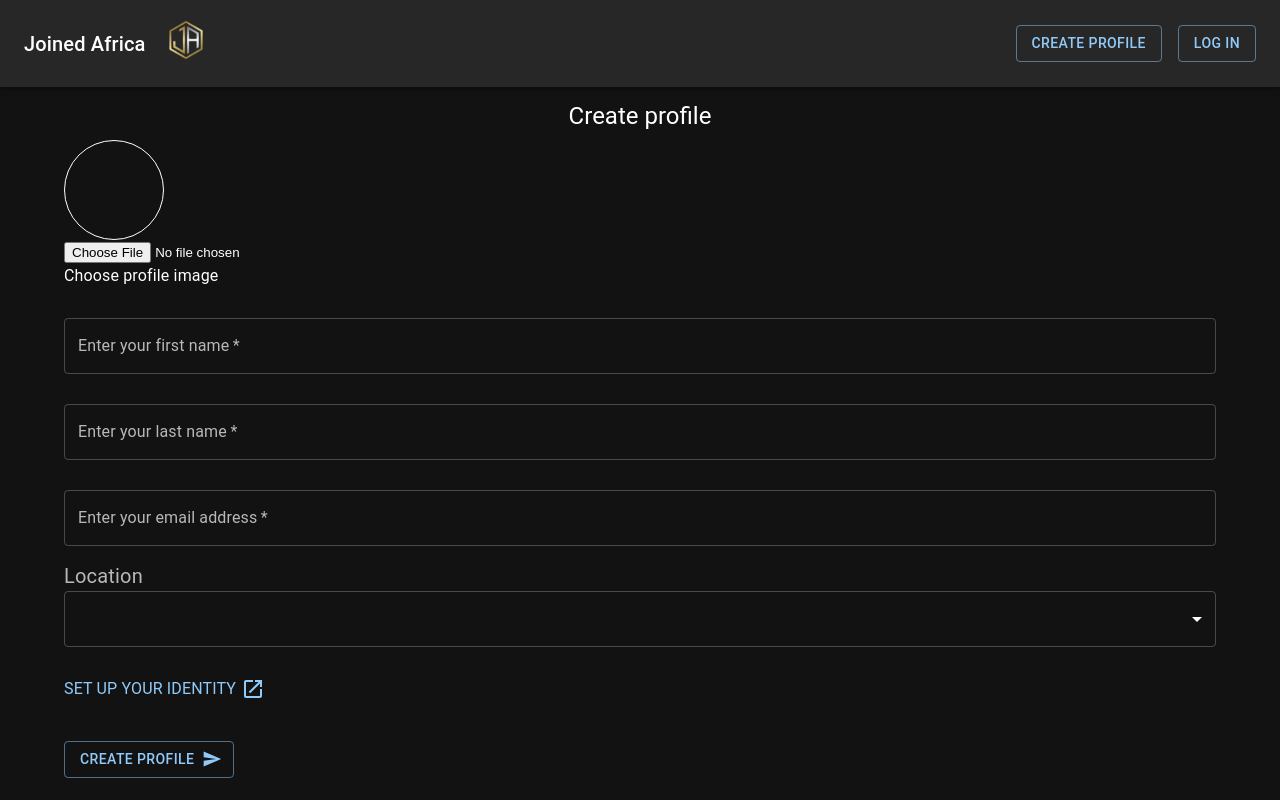
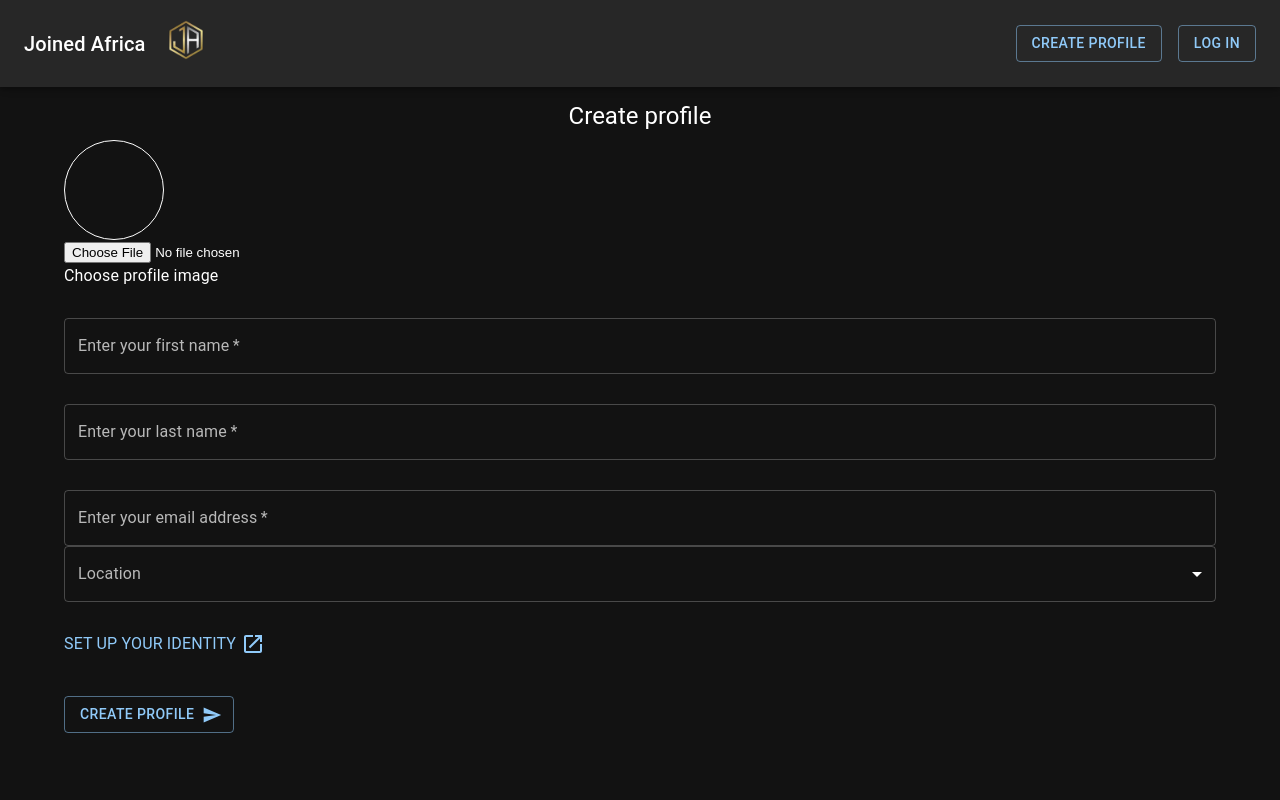
Before and after one commit to sam-the-tutor/Joinedafrica.com, a React (Vite) app: page /create-profile in a window 1280 px wide. Built offline with nearby package versions, Linux system fonts and the light colour scheme; what @dfinity/agent, @dfinity/assets would draw is missing.

Commit message:
Final changes. Fixed the bug in the create profile

```diff
--- a/src/components/auth/createprofile/index.jsx
+++ b/src/components/auth/createprofile/index.jsx
@@ -13,6 +13,7 @@ import { getCities } from "../../myAccount/createposts/listOfCategories"
 import Header from "../../navigation/header";
 import { internet_identity } from "../Login";
 import { IdentitySetup, Image, ImageContainer } from "./style";
+import {MultiSelect} from "../../../util/reuseableComponents/MultiSelect"
 
 export default function CreateProfile() {
   const [principal, setPrincipal] = useState("");
@@ -138,22 +139,13 @@ export default function CreateProfile() {
           }
         />
 
-
-        <InputLabel id="demo-simple-select-label" sx={{fontSize:20, mt:2}}>Location</InputLabel>
-        <Select
-            labelId="demo-simple-select-label"
-            id="demo-simple-select"
-            label="Age"
-            fullWidth
-            onChange={
-              e=>{setProfile({...userProfile,location : e.target.value})
+        <MultiSelect
+            name="Location"
+            listOfElements={getCities()}
+            clickedValue={(selectedCity) =>
+              setProfile({...userProfile,location : selectedCity})
             }
-          }
-          >
-            {
-              getCities().map((city,index)=><MenuItem value={city}>{city}</MenuItem>)
-            }
-          </Select>
+        />
 
         <IdentitySetup
           onClick={async () => setPrincipal(await internet_identity())}
--- a/src/components/home/Feed2.jsx
+++ b/src/components/home/Feed2.jsx
@@ -7,19 +7,18 @@ import {TopPosts}  from "../../util/reuseableComponents/Top10Posts"
 export default function Feed() {
 
   return (
-    <Box sx={{mt:"100px"}}>
-
+    <Box style={{ margin: "10px", padding: "4px", width:"100%" } } >
+    <Toolbar />
     <Typography sx={{textAlign:"center",background: "White", color: "black"}} >Latest</Typography>
-    <Box style={{ margin: "10px", padding: "4px",display:"flex" }}>
+    <Box style={{ margin: "10px", padding: "4px" } }>
   {
   categories.map(cat =>{
   return(
-
-  <Grid>
-
+  <Grid container   >
   <Typography sx={{backgroundColor: "brown"}}>{cat.name}</Typography>
-
+  <Grid container   >
     {TopPosts(cat.name)}
+  </Grid>
   </Grid>
   )})
   }
--- a/src/util/reuseableComponents/Top10Posts.jsx
+++ b/src/util/reuseableComponents/Top10Posts.jsx
@@ -4,19 +4,17 @@ import PostingCard from "./PostingCard";
 import { post } from "../../declarations/post"
 import Content from "../../components/home/Content"
 
-/**
- * This component is reponsible for displaying the top10 posts in the homepage and category page of a post
- */
 
 
+//Posts to be displayed when the user id logged in
 export default function Top10Posts(category, location) {
 
   const [results, setResults] = useState([])
 
-  post.myFunc1(category,location).then(values=>setResults(values.ok))
+  post.locationSpecificPosts(category,location).then(values=>setResults(values.ok))
 
   const myPosts = results.map((posting, index) => <Grid item xs={12} sm={4} ><PostingCard post={posting} canOnlyMeSeeThisPost={false} key={index}/></Grid>)
-  console.log("ppoosts :",results)
+ // console.log("ppoosts :",results)
   return (
   <Box style={{ marginTop: "20px", marginBottom: "20px" }} key={category} >
     <Grid container spacing={{ xs: 2}} columns={{ xs: 4, sm: 2, md: 4 }}>
@@ -24,22 +22,24 @@ export default function Top10Posts(category, location) {
     </Grid>
   </Box>
 );
-}
+};
 
 
+//Posts to be displayed when the user is not logged in.
 export function TopPosts(category) {
 
   const [results, setResults] = useState([])
 
   post.getTop10PostingsInCategory(category)
-  .then(values=>setResults(values.ok)
-  )
-  //console.log("2nd results :",results)
-  const myPosts = results.map((posting, index) => <Grid item><Content post={posting} key={index}/></Grid>)
+  .then(values=>setResults(values.ok))
 
+  const myPosts = results.map((posting, index) => <Grid item xs={12} sm={4} ><PostingCard post={posting} canOnlyMeSeeThisPost={false} key={index}/></Grid>)
+  //console.log("ppoosts :",results)
   return (
-    <Grid>
+  <Box style={{ marginTop: "20px", marginBottom: "20px" }} key={category} >
+    <Grid container spacing={{ xs: 2 }} columns={{ xs: 4, sm: 8, md: 12 }}>
       {myPosts}
-      </Grid>
+    </Grid>
+  </Box>
 );
 }
```
Also changed, not shown: 1 other file (tests, documents, lock files or other folders).
